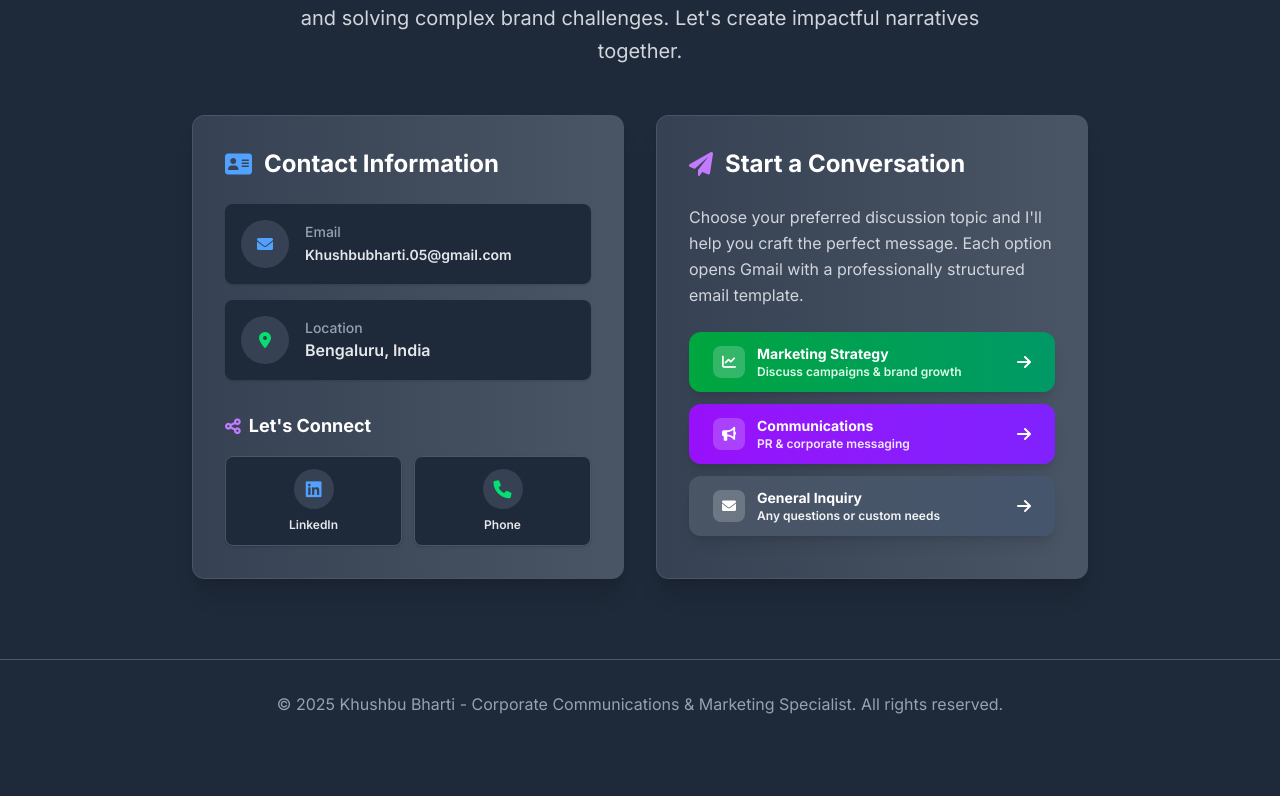
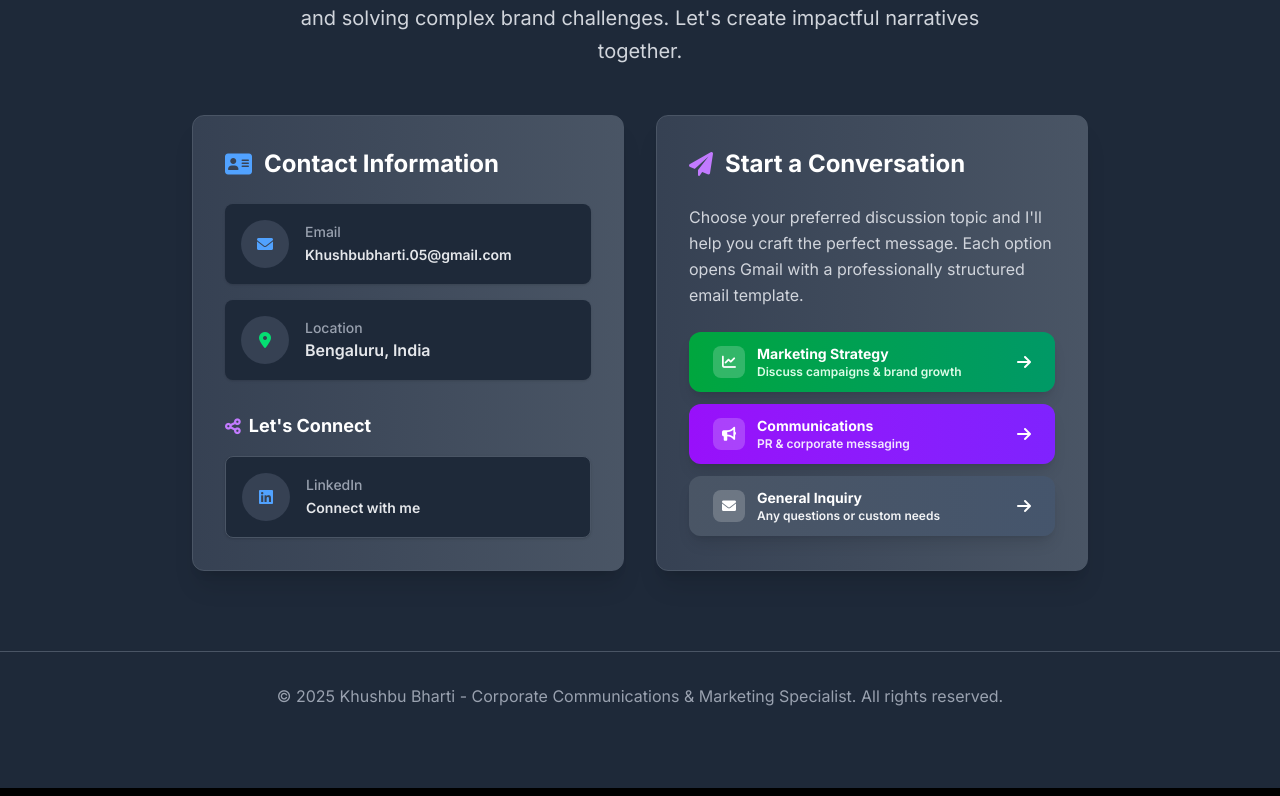
Before and after one commit to kbbharti/portfolio, a Next.js app: page / in a window 1280 px wide. Shown: the part 9335-10131 px from the top of the page. Built offline with nearby package versions, Linux system fonts and the light colour scheme.

Commit message:
contact update

```diff
--- a/src/components/Contact.tsx
+++ b/src/components/Contact.tsx
@@ -69,24 +69,15 @@ Best regards,
                   <i className="fas fa-share-alt text-purple-400 mr-2"></i>
                   Let&apos;s Connect
                 </h4>
-                <div className="grid grid-cols-2 lg:grid-cols-2 gap-3">
-                  <a href="https://www.linkedin.com/in/khushbu-bharti-1a4161200" target="_blank" rel="noopener noreferrer" className="group bg-gray-800 p-3 rounded-lg shadow-sm hover:shadow-lg transition-all duration-300 border border-gray-600 hover:border-blue-400">
-                    <div className="flex flex-col items-center text-center">
-                      <div className="w-10 h-10 bg-gray-700 rounded-full flex items-center justify-center mb-2 group-hover:bg-blue-600 transition-colors">
-                        <i className="fab fa-linkedin text-blue-400 text-lg group-hover:text-white"></i>
-                      </div>
-                      <span className="text-xs font-semibold text-gray-200 group-hover:text-blue-400">LinkedIn</span>
-                    </div>
-                  </a>
-                  <a href="tel:+917727827134" className="group bg-gray-800 p-3 rounded-lg shadow-sm hover:shadow-lg transition-all duration-300 border border-gray-600 hover:border-green-400">
-                    <div className="flex flex-col items-center text-center">
-                      <div className="w-10 h-10 bg-gray-700 rounded-full flex items-center justify-center mb-2 group-hover:bg-green-600 transition-colors">
-                        <i className="fas fa-phone text-green-400 text-lg group-hover:text-white"></i>
-                      </div>
-                      <span className="text-xs font-semibold text-gray-200 group-hover:text-green-400">Phone</span>
-                    </div>
-                  </a>
-                </div>
+                <a href="https://www.linkedin.com/in/khushbu-bharti-1a4161200" target="_blank" rel="noopener noreferrer" className="flex items-center p-4 bg-gray-800 rounded-lg shadow-sm hover:shadow-lg transition-all duration-300 border border-gray-600 hover:border-blue-400">
+                  <div className="w-12 h-12 bg-gray-700 rounded-full flex items-center justify-center mr-4 group-hover:bg-blue-600 transition-colors">
+                    <i className="fab fa-linkedin text-blue-400 group-hover:text-white"></i>
+                  </div>
+                  <div>
+                    <p className="text-sm text-gray-400 font-medium">LinkedIn</p>
+                    <span className="text-gray-200 font-semibold text-sm">Connect with me</span>
+                  </div>
+                </a>
               </div>
             </div>
 
```
